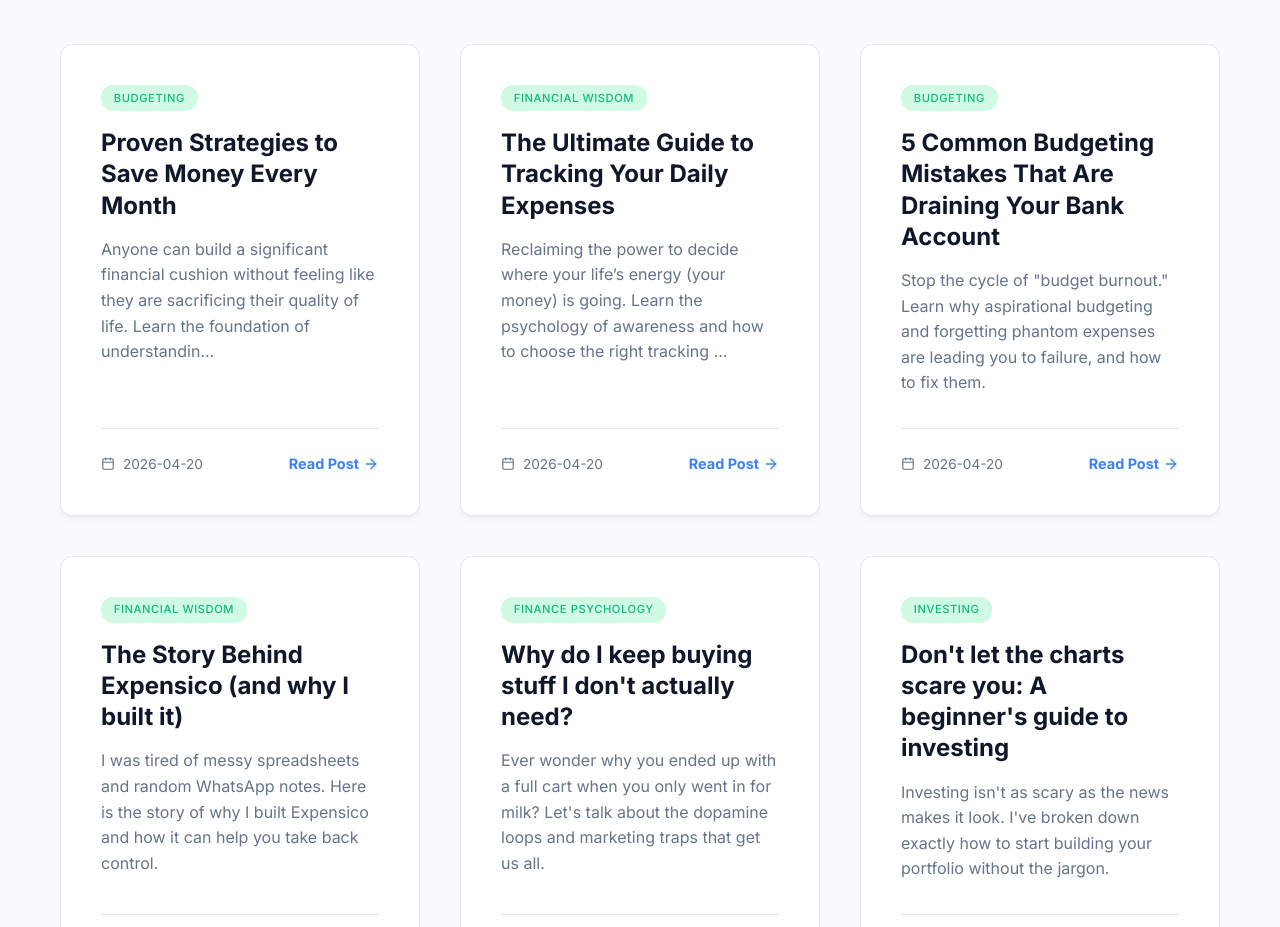
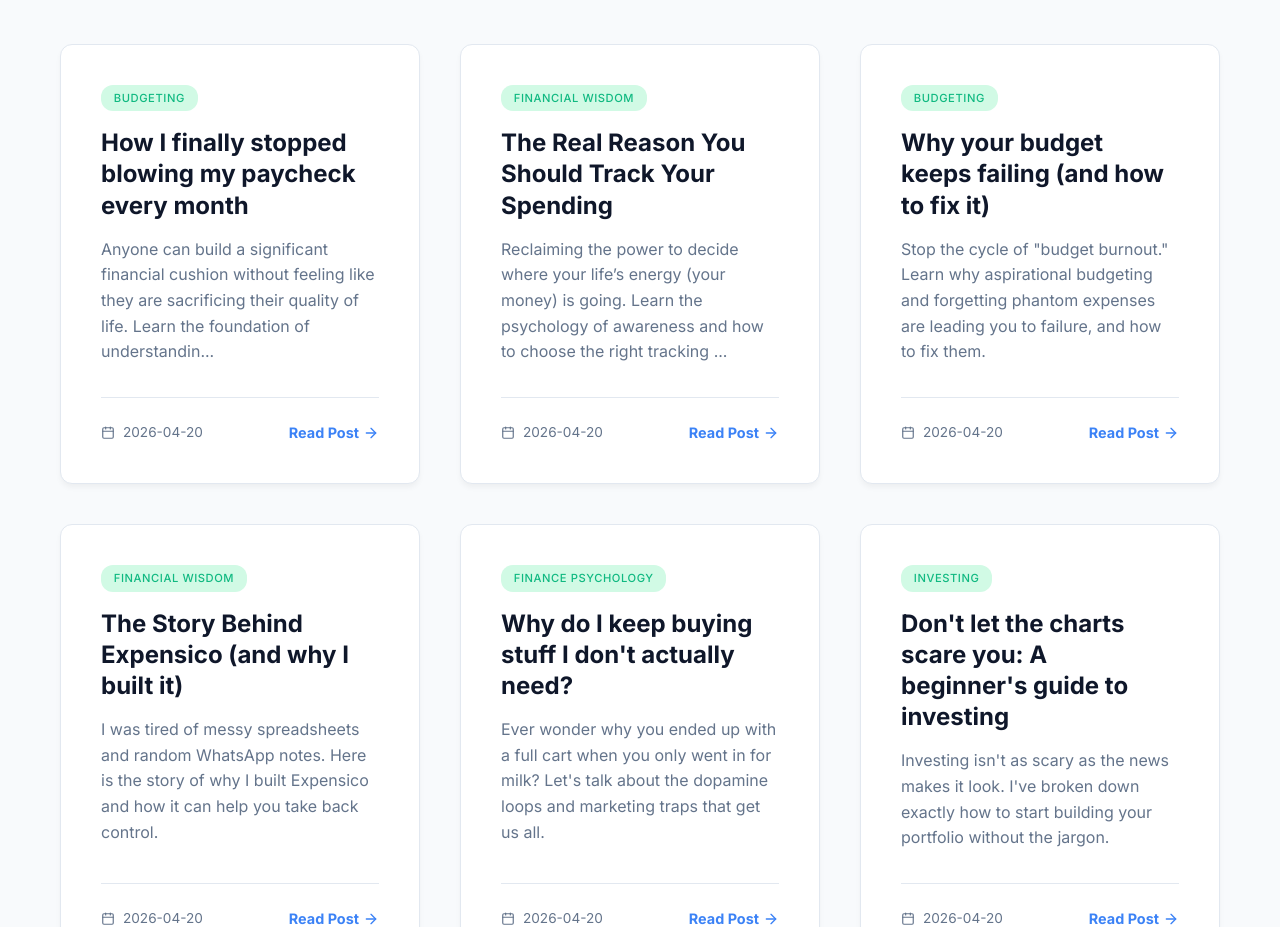
Before and after one commit to MALIKZONTY/Expense-Tracker, a React (Vite) app in the folder frontend/: page /blog in a window 1280 px wide. Shown: the part 800-1727 px from the top of the page. Built offline with nearby package versions, Linux system fonts and the light colour scheme; no server answers.

Commit message:
changing urls for new humanized blogs

```diff
--- a/frontend/src/content/blogs.js
+++ b/frontend/src/content/blogs.js
@@ -1,7 +1,7 @@
 const blogPosts = [
   {
-    slug: 'proven-strategies-to-save-money',
-    title: 'Proven Strategies to Save Money Every Month',
+    slug: 'how-i-stopped-blowing-paycheck',
+    title: 'How I finally stopped blowing my paycheck every month',
     description: 'Anyone can build a significant financial cushion without feeling like they are sacrificing their quality of life. Learn the foundation of understanding your "Why" and the power of automation.',
     date: '2026-04-20',
     category: 'Budgeting',
@@ -83,12 +83,12 @@ Saving money is not about living a life of "less." It is about making intentiona
 
 ---
 ### Related Reading
-* [Read our guide on The Ultimate Guide to Tracking Your Daily Expenses](/blog/ultimate-guide-to-expense-tracking)
-* [Learn more about 5 Common Budgeting Mistakes That Are Draining Your Bank Account](/blog/5-budgeting-mistakes-to-avoid)`
-  },
-  {
-    slug: 'ultimate-guide-to-expense-tracking',
-    title: 'The Ultimate Guide to Tracking Your Daily Expenses',
+* [Read our guide on The Real Reason You Should Track Your Spending](/blog/why-track-spending)
+* [Learn more about Why your budget keeps failing (and how to fix it)](/blog/why-budgets-fail)`
+  },
+  {
+    slug: 'why-track-spending',
+    title: 'The Real Reason You Should Track Your Spending',
     description: 'Reclaiming the power to decide where your life’s energy (your money) is going. Learn the psychology of awareness and how to choose the right tracking method.',
     date: '2026-04-20',
     category: 'Financial Wisdom',
@@ -167,12 +167,12 @@ Accuracy over speed. Awareness over automation. Intentionality over impulse. The
 
 ---
 ### Related Reading
-* [Read our guide on 5 Common Budgeting Mistakes That Are Draining Your Bank Account](/blog/5-budgeting-mistakes-to-avoid)
-* [Learn more about Master Your Personal Finances with Expensico in 2026](/blog/master-finances-with-expensico)`
-  },
-  {
-    slug: '5-budgeting-mistakes-to-avoid',
-    title: '5 Common Budgeting Mistakes That Are Draining Your Bank Account',
+* [Read our guide on Why your budget keeps failing (and how to fix it)](/blog/why-budgets-fail)
+* [Learn more about The Story Behind Expensico (and why I built it)](/blog/story-behind-expensico)`
+  },
+  {
+    slug: 'why-budgets-fail',
+    title: 'Why your budget keeps failing (and how to fix it)',
     description: 'Stop the cycle of "budget burnout." Learn why aspirational budgeting and forgetting phantom expenses are leading you to failure, and how to fix them.',
     date: '2026-04-20',
     category: 'Budgeting',
@@ -230,11 +230,11 @@ By avoiding these five common mistakes, you turn your budget from a source of st
 
 ---
 ### Related Reading
-* [Read our guide on Master Your Personal Finances with Expensico in 2026](/blog/master-finances-with-expensico)
-* [Learn more about The Psychology of Spending: Why We Buy What We Don’t Need](/blog/psychology-of-spending)`
-  },
-  {
-    slug: 'master-finances-with-expensico',
+* [Read our guide on The Story Behind Expensico (and why I built it)](/blog/story-behind-expensico)
+* [Learn more about Why do I keep buying stuff I don’t actually need?](/blog/why-we-buy-stuff)`
+  },
+  {
+    slug: 'story-behind-expensico',
     title: 'The Story Behind Expensico (and why I built it)',
     description: 'I was tired of messy spreadsheets and random WhatsApp notes. Here is the story of why I built Expensico and how it can help you take back control.',
     date: '2026-04-20',
@@ -296,11 +296,11 @@ Join thousands of others who are taking back control. Start your journey with Ex
 
 ---
 ### Related Reading
-* [Read our guide on The Psychology of Spending: Why We Buy What We Don’t Need](/blog/psychology-of-spending)
-* [Learn more about Investing for Beginners: How to Build Your First Portfolio](/blog/investing-for-beginners)`
-  },
-  {
-    slug: 'psychology-of-spending',
+* [Read our guide on Why do I keep buying stuff I don’t actually need?](/blog/why-we-buy-stuff)
+* [Learn more about Don’t let the charts scare you: A beginner’s guide to investing](/blog/investing-for-real-people)`
+  },
+  {
+    slug: 'why-we-buy-stuff',
     title: "Why do I keep buying stuff I don't actually need?",
     description: "Ever wonder why you ended up with a full cart when you only went in for milk? Let's talk about the dopamine loops and marketing traps that get us all.",
     date: '2026-04-20',
@@ -368,11 +368,11 @@ Your money belongs to your future self. Don't let your present impulses steal it
 
 ---
 ### Related Reading
-* [Read our guide on Investing for Beginners: How to Build Your First Portfolio](/blog/investing-for-beginners)
-* [Learn more about Debt-Free Living: A Step-by-Step Roadmap to Financial Independence](/blog/debt-free-living)`
-  },
-  {
-    slug: 'investing-for-beginners',
+* [Read our guide on Don’t let the charts scare you: A beginner’s guide to investing](/blog/investing-for-real-people)
+* [Learn more about How to finally shake that ‘debt weight’ once and for all](/blog/shaking-debt-weight)`
+  },
+  {
+    slug: 'investing-for-real-people',
     title: "Don't let the charts scare you: A beginner's guide to investing",
     description: "Investing isn't as scary as the news makes it look. I've broken down exactly how to start building your portfolio without the jargon.",
     date: '2026-04-20',
@@ -452,11 +452,11 @@ Start small, but start today.
 
 ---
 ### Related Reading
-* [Read our guide on Debt-Free Living: A Step-by-Step Roadmap to Financial Independence](/blog/debt-free-living)
-* [Learn more about Emergency Funds 101: Why You Need One and How to Build It Fast](/blog/emergency-funds-101)`
-  },
-  {
-    slug: 'debt-free-living',
+* [Read our guide on How to finally shake that ‘debt weight’ once and for all](/blog/shaking-debt-weight)
+* [Learn more about The ‘sleep-better-at-night’ fund: Why you need a safety net](/blog/sleep-better-at-night-fund)`
+  },
+  {
+    slug: 'shaking-debt-weight',
     title: "How to finally shake that 'debt weight' once and for all",
     description: "Debt feels like a heavy backpack you can never take off. Let's look at the real-world roadmap to paying it off and getting your freedom back.",
     date: '2026-04-20',
@@ -550,11 +550,11 @@ The roadmap is simple, but the journey is hard. It requires you to be different
 
 ---
 ### Related Reading
-* [Read our guide on Emergency Funds 101: Why You Need One and How to Build It Fast](/blog/emergency-funds-101)
-* [Learn more about Smart Shopping Hacks: How to Slash Your Grocery Bill by 40%](/blog/smart-shopping-hacks)`
-  },
-  {
-    slug: 'emergency-funds-101',
+* [Read our guide on The ‘sleep-better-at-night’ fund: Why you need a safety net](/blog/sleep-better-at-night-fund)
+* [Learn more about My favorite grocery hacks for saving money (without eating ramen)](/blog/grocery-saving-hacks)`
+  },
+  {
+    slug: 'sleep-better-at-night-fund',
     title: "The 'sleep-better-at-night' fund: Why you need a safety net",
     description: "Life happens. Cars break, jobs change. Here is the simple strategy for building a fund that turns a catastrophe into a minor annoyance.",
     date: '2026-04-20',
@@ -630,11 +630,11 @@ Start your Starter Fund today. Even a $10 transfer is a brick in your wall of pr
 
 ---
 ### Related Reading
-* [Read our guide on Smart Shopping Hacks: How to Slash Your Grocery Bill by 40%](/blog/smart-shopping-hacks)
-* [Learn more about The Power of Compound Interest: Turning Small Savings into Wealth](/blog/power-of-compound-interest)`
-  },
-  {
-    slug: 'smart-shopping-hacks',
+* [Read our guide on My favorite grocery hacks for saving money (without eating ramen)](/blog/grocery-saving-hacks)
+* [Learn more about The (almost) magic math that builds wealth while you sleep](/blog/magic-math-wealth)`
+  },
+  {
+    slug: 'grocery-saving-hacks',
     title: "My favorite grocery hacks for saving money (without eating ramen)",
     description: "Stop letting the grocery store bleed your bank account dry. Here's exactly how I reduced my bill by 40% using simple, real-world tricks.",
     date: '2026-04-20',
@@ -711,11 +711,11 @@ The logic is simple: Every dollar you save on your groceries is a dollar that ca
 
 ---
 ### Related Reading
-* [Read our guide on The Power of Compound Interest: Turning Small Savings into Wealth](/blog/power-of-compound-interest)
-* [Learn more about Minimalism and Money: How Owning Less Can Make You Richer](/blog/minimalism-and-money)`
-  },
-  {
-    slug: 'power-of-compound-interest',
+* [Read our guide on The (almost) magic math that builds wealth while you sleep](/blog/magic-math-wealth)
+* [Learn more about Why owning less actually made me feel richer](/blog/owning-less-feeling-richer)`
+  },
+  {
+    slug: 'magic-math-wealth',
     title: "The (almost) magic math that builds wealth while you sleep",
     description: "Einstein called compound interest the eighth wonder of the world for a reason. Understand why time, not just money, is your greatest ally.",
     date: '2026-04-20',
@@ -799,11 +799,11 @@ Mastering your money isn't about being "lucky"; it's about being mathematical. O
 
 ---
 ### Related Reading
-* [Read our guide on Minimalism and Money: How Owning Less Can Make You Richer](/blog/minimalism-and-money)
-* [Learn more about Financial Planning for Young Professionals: Starting Your Journey Right](/blog/financial-planning-young-professionals)`
-  },
-  {
-    slug: 'minimalism-and-money',
+* [Read our guide on Why owning less actually made me feel richer](/blog/owning-less-feeling-richer)
+* [Learn more about Everything I wish I knew when I got my first paycheck](/blog/first-paycheck-lessons)`
+  },
+  {
+    slug: 'owning-less-feeling-richer',
     title: 'Why owning less actually made me feel richer',
     description: "Minimalism isn't about living in a white room with one chair. It's about getting rid of the noise so you can afford the life you actually want.",
     date: '2026-04-20',
@@ -880,11 +880,11 @@ Start by letting go of one thing today. Your journey to a richer, simpler life b
 
 ---
 ### Related Reading
-* [Read our guide on Financial Planning for Young Professionals: Starting Your Journey Right](/blog/financial-planning-young-professionals)
-* [Learn more about Credit Scores Demystified: Everything You Need to Know to Score 800+](/blog/credit-scores-demystified)`
-  },
-  {
-    slug: 'financial-planning-young-professionals',
+* [Read our guide on Everything I wish I knew when I got my first paycheck](/blog/first-paycheck-lessons)
+* [Learn more about Your credit score isn’t a secret grade—here’s how to play the game](/blog/credit-score-game)`
+  },
+  {
+    slug: 'first-paycheck-lessons',
     title: "Everything I wish I knew when I got my first paycheck",
     description: "Your first decade of working is your biggest financial asset. Here's the simple roadmap for winning the money game without missing out on your 20s.",
     date: '2026-04-20',
@@ -958,11 +958,11 @@ Your journey starts with your next paycheck. Make it count.
 
 ---
 ### Related Reading
-* [Read our guide on Credit Scores Demystified: Everything You Need to Know to Score 800+](/blog/credit-scores-demystified)
-* [Learn more about Retirement Planning for Every Age: It’s Never Too Early (or Late)](/blog/retirement-planning-for-every-age)`
-  },
-  {
-    slug: 'credit-scores-demystified',
+* [Read our guide on Your credit score isn’t a secret grade—here’s how to play the game](/blog/credit-score-game)
+* [Learn more about It’s never too late to take care of your ‘Future Self’](/blog/future-self-retirement)`
+  },
+  {
+    slug: 'credit-score-game',
     title: "Your credit score isn't a secret grade—here's how to play the game",
     description: "Credit scores feel like a mystery judged by invisible people. Let's pull back the curtain and look at the 5 things that actually matter for an 800+ score.",
     date: '2026-04-20',
@@ -1035,11 +1035,11 @@ Start by checking your utilization today. Small changes lead to massive scores.
 
 ---
 ### Related Reading
-* [Read our guide on Retirement Planning for Every Age: It’s Never Too Early (or Late)](/blog/retirement-planning-for-every-age)
-* [Learn more about Side Hustle Success: How to Increase Your Income Without Burning Out](/blog/side-hustle-success)`
-  },
-  {
-    slug: 'retirement-planning-for-every-age',
+* [Read our guide on It’s never too late to take care of your ‘Future Self’](/blog/future-self-retirement)
+* [Learn more about Earning extra cash without losing your mind](/blog/extra-cash-without-burnout)`
+  },
+  {
+    slug: 'future-self-retirement',
     title: "It's never too late to take care of your 'Future Self'",
     description: "Retirement planning isn't just for people nearing 60. It's a simple act of self-love for the person you'll become. Here's the plan for every age.",
     date: '2026-04-20',
@@ -1110,11 +1110,11 @@ Take the first step toward your dignified retirement today.
 
 ---
 ### Related Reading
-* [Read our guide on Side Hustle Success: How to Increase Your Income Without Burning Out](/blog/side-hustle-success)
-* [Learn more about Insurance 101: Protecting What Matters Most](/blog/insurance-101)`
-  },
-  {
-    slug: 'side-hustle-success',
+* [Read our guide on Earning extra cash without losing your mind](/blog/extra-cash-without-burnout)
+* [Learn more about The boring but essential stuff: Protecting what’s yours](/blog/boring-but-essential-insurance)`
+  },
+  {
+    slug: 'extra-cash-without-burnout',
     title: "Earning extra cash without losing your mind",
     description: "Side hustles are great for accelerating your freedom, but 'hustle culture' is a trap. Here's how to build a second stream of income that respects your time.",
     date: '2026-04-20',
@@ -1191,11 +1191,11 @@ Your future wealth is waiting in the skills you already have. Go out and earn it
 
 ---
 ### Related Reading
-* [Read our guide on Insurance 101: Protecting What Matters Most](/blog/insurance-101)
-* [Learn more about Estate Planning for Everyone: Why It’s Not Just for the Rich](/blog/estate-planning-for-everyone)`
-  },
-  {
-    slug: 'insurance-101',
+* [Read our guide on The boring but essential stuff: Protecting what’s yours](/blog/boring-but-essential-insurance)
+* [Learn more about Estate planning isn’t just for rich people—it’s for everyone you love](/blog/estate-planning-for-love)`
+  },
+  {
+    slug: 'boring-but-essential-insurance',
     title: 'The boring but essential stuff: Protecting what’s yours',
     description: "Insurance isn't fun to talk about, but it's the foundation of everything else. Here's exactly what you need (and what you can skip).",
     date: '2026-04-20',
@@ -1259,11 +1259,11 @@ By using **Expensico** to monitor your premiums, you ensure that your risk manag
 
 ---
 ### Related Reading
-* [Read our guide on Estate Planning for Everyone: Why It’s Not Just for the Rich](/blog/estate-planning-for-everyone)
-* [Learn more about Real Estate Investing: Building Wealth Through Property](/blog/real-estate-investing-basics)`
-  },
-  {
-    slug: 'estate-planning-for-everyone',
+* [Read our guide on Estate planning isn’t just for rich people—it’s for everyone you love](/blog/estate-planning-for-love)
+* [Learn more about Should you really buy a rental property? The honest truth](/blog/honest-truth-rental-property)`
+  },
+  {
+    slug: 'estate-planning-for-love',
     title: "Estate planning isn't just for rich people—it's for everyone you love",
     description: "You don't need a mansion to have an estate plan. It's about making sure your family is taken care of if you're not there to do it yourself.",
     date: '2026-04-20',
@@ -1340,11 +1340,11 @@ Don't wait for "someday." Protect your legacy today.
 
 ---
 ### Related Reading
-* [Read our guide on Real Estate Investing: Building Wealth Through Property](/blog/real-estate-investing-basics)
-* [Learn more about The First-Time Home Buyer’s Guide: Navigating the Market with Confidence](/blog/first-time-home-buyer-guide)`
-  },
-  {
-    slug: 'real-estate-investing-basics',
+* [Read our guide on Should you really buy a rental property? The honest truth](/blog/honest-truth-rental-property)
+* [Learn more about Buying your first home without the massive headache](/blog/first-home-no-headache)`
+  },
+  {
+    slug: 'honest-truth-rental-property',
     title: "Should you really buy a rental property? The honest truth",
     description: "Real estate has built massive wealth for generations, but it’s not for everyone. Let's look at the pros, cons, and how to get started safely.",
     date: '2026-04-20',
@@ -1427,11 +1427,11 @@ Your property journey starts with the first brick of knowledge.
 
 ---
 ### Related Reading
-* [Read our guide on The First-Time Home Buyer’s Guide: Navigating the Market with Confidence](/blog/first-time-home-buyer-guide)
-* [Learn more about Tax Saving Strategies: How to Keep More of Your Hard-Earned Money](/blog/tax-saving-strategies-2026)`
-  },
-  {
-    slug: 'first-time-home-buyer-guide',
+* [Read our guide on Buying your first home without the massive headache](/blog/first-home-no-headache)
+* [Learn more about Stop overpaying the government: A simple guide to taxes](/blog/stop-overpaying-taxes)`
+  },
+  {
+    slug: 'first-home-no-headache',
     title: "Buying your first home without the massive headache",
     description: "Buying a home is probably the biggest financial move you’ll ever make. Here is the strategy for navigating the market without losing your sanity.",
     date: '2026-04-20',
@@ -1512,11 +1512,11 @@ Your home is your sanctuary. Treat it like the valuable asset it is. Start your
 
 ---
 ### Related Reading
-* [Read our guide on Tax Saving Strategies: How to Keep More of Your Hard-Earned Money](/blog/tax-saving-strategies-2026)
-* [Learn more about Proven Strategies to Save Money Every Month](/blog/proven-strategies-to-save-money)`
-  },
-  {
-    slug: 'tax-saving-strategies-2026',
+* [Read our guide on Stop overpaying the government: A simple guide to taxes](/blog/stop-overpaying-taxes)
+* [Learn more about How I finally stopped blowing my paycheck every month](/blog/how-i-stopped-blowing-paycheck)`
+  },
+  {
+    slug: 'stop-overpaying-taxes',
     title: "Stop overpaying the government: A simple guide to taxes",
     description: "Taxes are probably your biggest expense. Let's look at the legal ways to keep more of your hard-earned money in your own pocket.",
     date: '2026-04-20',
@@ -1595,8 +1595,8 @@ The best way to build wealth is to keep more of what you earn. Start your tax-tr
 
 ---
 ### Related Reading
-* [Read our guide on Proven Strategies to Save Money Every Month](/blog/proven-strategies-to-save-money)
-* [Learn more about The Ultimate Guide to Tracking Your Daily Expenses](/blog/ultimate-guide-to-expense-tracking)`
+* [Read our guide on How I finally stopped blowing my paycheck every month](/blog/how-i-stopped-blowing-paycheck)
+* [Learn more about The Real Reason You Should Track Your Spending](/blog/why-track-spending)`
   }
 ];
 
```
Also changed, not shown: 1 other file (tests, documents, lock files or other folders).
